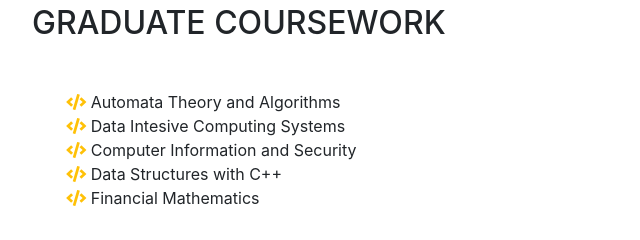
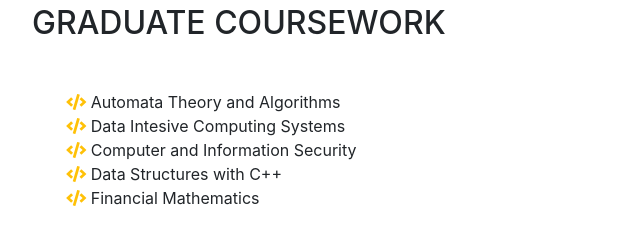
Before and after one commit to rijish45/rijish45.github.io, a website with bundled scripts: page index.html in a window 1280 px wide. Shown: the part 1280-1520 px from the top of the page, 288-928 px from the left. Built offline with nearby package versions, Linux system fonts and the light colour scheme; a web font is replaced by a local one.

Commit message:
Done fixing

```diff
--- a/index.html
+++ b/index.html
@@ -157,7 +157,7 @@
               Data Intesive Computing Systems</li>
             <li>
               <i class="fas fa-code text-warning"></i>
-              Computer Information and Security</li>
+              Computer and Information Security</li>
               <li>
               <i class="fas fa-code text-warning"></i>
               Data Structures with C++</li>
```
